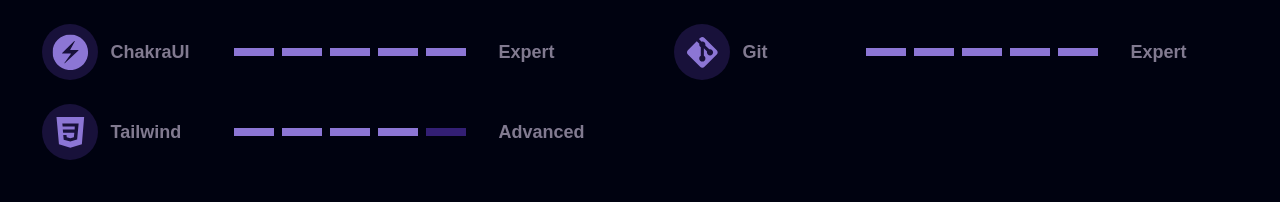
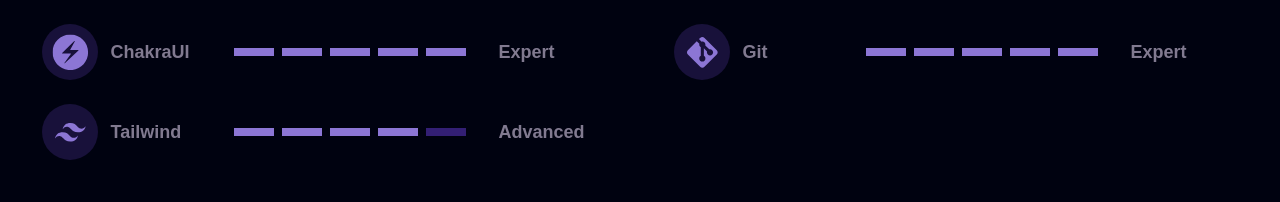
Before and after one commit to andrianggoro21/andri-portfolio, a React app: page / in a window 1280 px wide. Shown: the part 2202-2404 px from the top of the page. Built offline with nearby package versions, Linux system fonts and the light colour scheme; the HTML template or start-up script is replaced by a standard one.

Commit message:
fix: modified skills icon

```diff
--- a/src/components/skills/skills.jsx
+++ b/src/components/skills/skills.jsx
@@ -4,6 +4,7 @@ import Javascript from "../../assets/javascript.svg";
 import Typescript from "../../assets/typescript.svg";
 import Bootstrap from "../../assets/bootstrap.svg";
 import Chakra from "../../assets/chakraui.svg";
+import Tailwind from "../../assets/tailwind.svg";
 import Reactjs from "../../assets/reactjs.svg";
 import Nodejs from "../../assets/nodejs.svg";
 import express from "../../assets/express.svg";
@@ -15,6 +16,7 @@ import Postman from "../../assets/postman.svg";
 import Github from "../../assets/github-tools.svg";
 import Gitlab from "../../assets/gitlab-tools.svg";
 import Jira from "../../assets/jira.svg";
+
 
 const Skills = () => {
   return (
@@ -168,7 +170,7 @@ const Skills = () => {
               </div>
               <div className="flex items-center gap-8">
                 <div className="w-fit lg:w-40 flex items-center gap-3">
-                  <img src={Css} alt="css" className="max-w-14" />
+                  <img src={Tailwind} alt="tailwind" className="max-w-14" />
                   <div className="hidden lg:block">
                     <span className="text-sub-title font-raleway font-semibold text-lg">
                       Tailwind
```
Also changed, not shown: src/assets/tailwind.svg (added).
